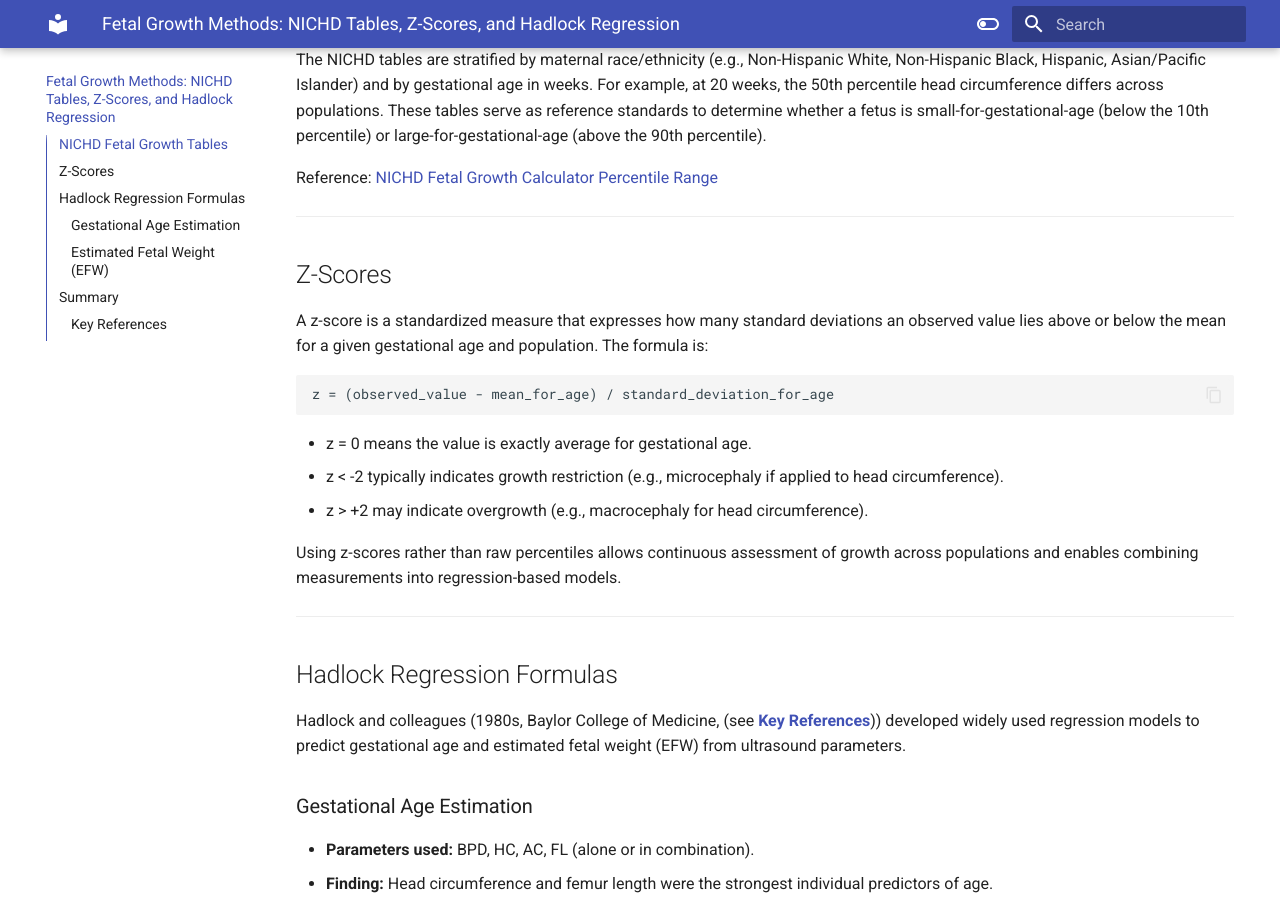
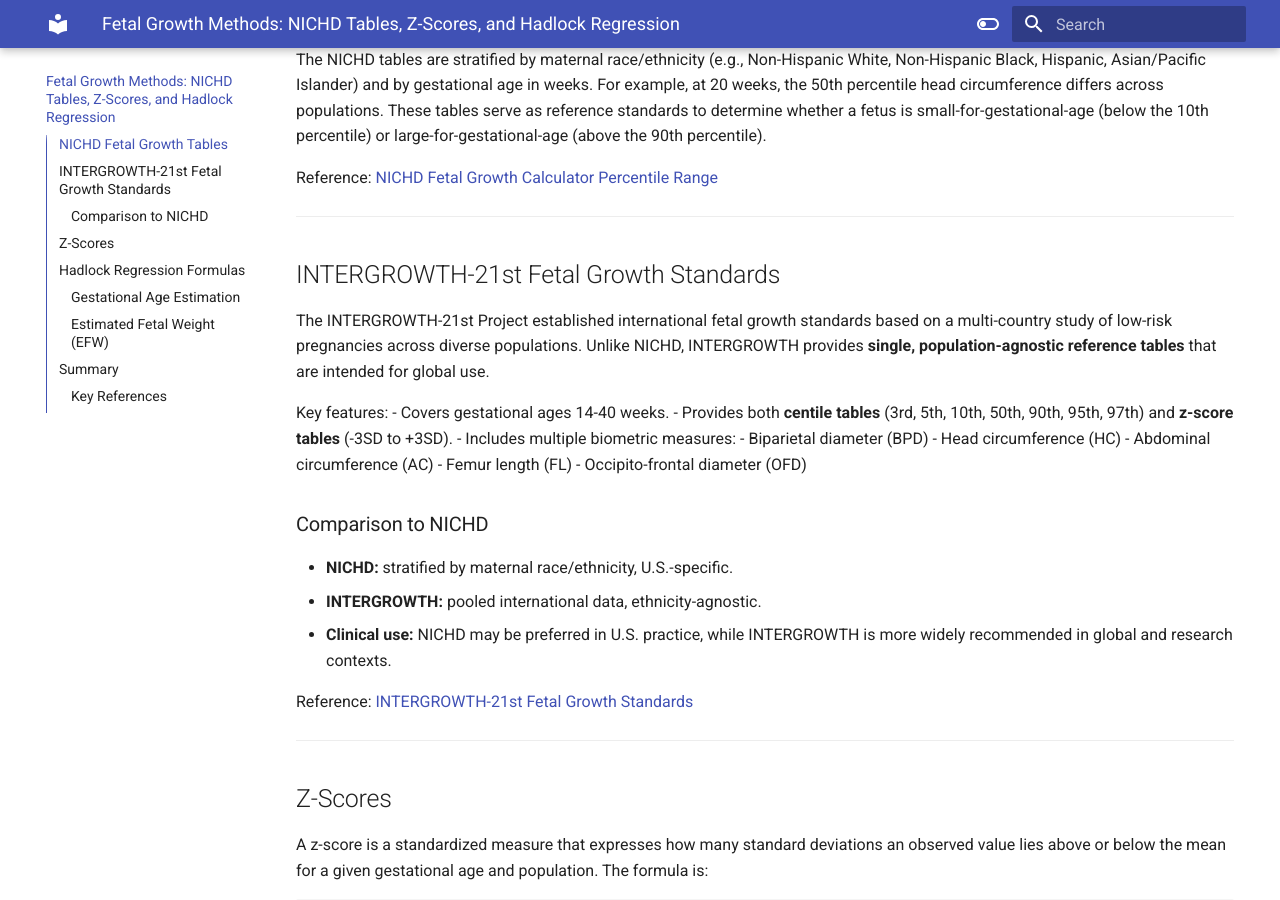
Before and after one commit to P2GX/prenatalppkt, an MkDocs documentation site: the page built from docs/fetal_growth_methods.md, in a window 1280 px wide and 900 px high, scrolled down 392 px. Built offline with MkDocs 1.6.1 and Material for MkDocs 9.7.7, drawn with Linux system fonts in a browser that asks for light colours.

Commit message:
notes on INTERGROWTH-21

```diff
--- a/docs/fetal_growth_methods.md
+++ b/docs/fetal_growth_methods.md
@@ -10,6 +10,28 @@ The Eunice Kennedy Shriver National Institute of Child Health and Human Developm
 The NICHD tables are stratified by maternal race/ethnicity (e.g., Non-Hispanic White, Non-Hispanic Black, Hispanic, Asian/Pacific Islander) and by gestational age in weeks. For example, at 20 weeks, the 50th percentile head circumference differs across populations. These tables serve as reference standards to determine whether a fetus is small-for-gestational-age (below the 10th percentile) or large-for-gestational-age (above the 90th percentile).
 
 Reference: [NICHD Fetal Growth Calculator Percentile Range](https://www.nichd.nih.gov/sites/default/files/inline-files/FGCalculatorPercentileRange.pdf)
+
+---
+
+## INTERGROWTH-21st Fetal Growth Standards
+The INTERGROWTH-21st Project established international fetal growth standards based on a multi-country study of low-risk pregnancies across diverse populations. Unlike NICHD, INTERGROWTH provides **single, population-agnostic reference tables** that are intended for global use.
+
+Key features:
+- Covers gestational ages 14-40 weeks.
+- Provides both **centile tables** (3rd, 5th, 10th, 50th, 90th, 95th, 97th) and **z-score tables** (-3SD to +3SD).
+- Includes multiple biometric measures:
+ - Biparietal diameter (BPD)
+ - Head circumference (HC)
+ - Abdominal circumference (AC)
+ - Femur length (FL)
+ - Occipito-frontal diameter (OFD)
+
+### Comparison to NICHD
+- **NICHD:** stratified by maternal race/ethnicity, U.S.-specific.
+- **INTERGROWTH:** pooled international data, ethnicity-agnostic.
+- **Clinical use:** NICHD may be preferred in U.S. practice, while INTERGROWTH is more widely recommended in global and research contexts.
+
+Reference: [INTERGROWTH-21st Fetal Growth Standards](https://intergrowth21.org/)
 
 ---
 
```
